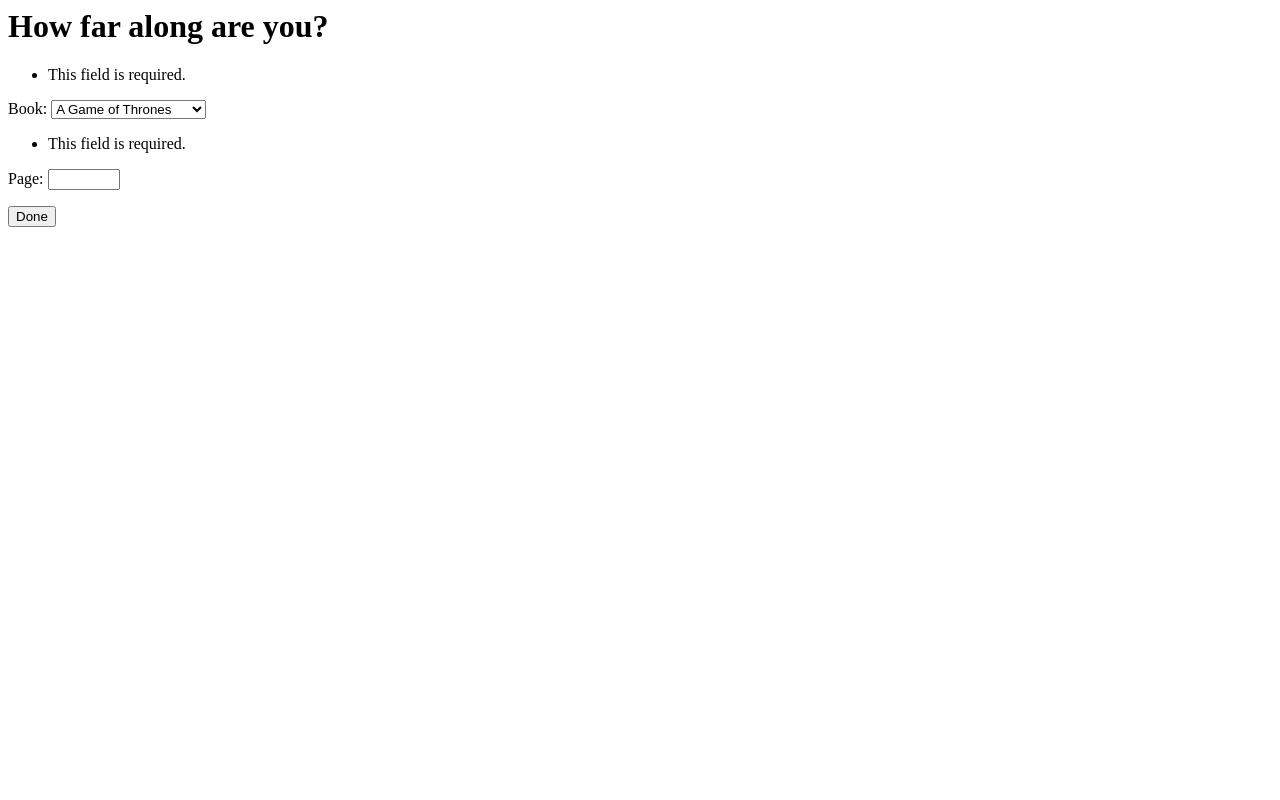
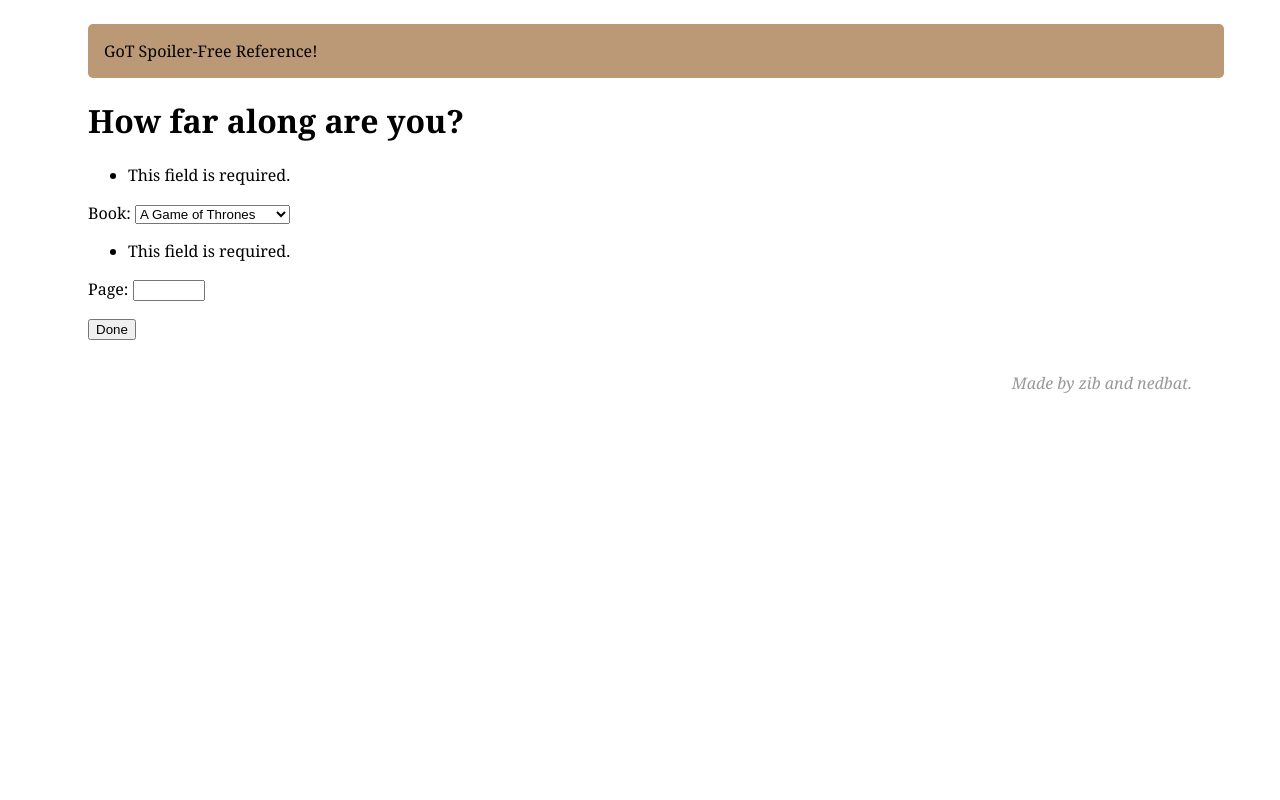
Before and after one commit to zibredlektab/gotti, a Django app: page /settings in a window 1280 px wide. Run offline with Django 3.2, Linux system fonts and the light colour scheme.

Commit message:
Minimal styling.

```diff
--- a/templates/cards/base.html
+++ b/templates/cards/base.html
@@ -1,10 +1,39 @@
+<!DOCTYPE html>
 {# The base template for all of gotti. #}
-
 <html>
   <head>
-      <title>{% block title %}{% endblock %}</title>
+    <title>{% block title %}{% endblock %}</title>
+    <style>
+      html {
+        font-family: Georgia;
+        padding: 1em 5em;
+      }
+      .card {
+        border: 1px solid #888;
+        border-radius: 10px;
+        width: 100%;
+        padding: 1em;
+        margin-top: 1em;
+      }
+      header {
+        background-color: #b97;
+        border-radius: 5px;
+        display: block;
+        width: 100%;
+        padding: 1em;
+      }
+      footer {
+        color: #999;
+        font-style: italic;
+        text-align: right;
+        margin-top: 2em;
+        width: 100%;
+      }
+    </style>
   </head>
   <body>
-      {% block body %}{% endblock %}
+    <header>GoT Spoiler-Free Reference!</header>
+    {% block body %}{% endblock %}
+    <footer>Made by zib and nedbat.</footer>
   </body>
 </html>
--- a/templates/cards/card.html
+++ b/templates/cards/card.html
@@ -5,6 +5,7 @@
 {% block title %}{{card.name}}, {{card.title}}{% endblock %}
 
 {% block body %}
+  <div class='card'>
     <h1>{{card.name}}</h1>
     <h2>{{card.title}}</h2>
     {% if card.house %}
@@ -13,4 +14,5 @@
     {% filter markdown %}
       {% render_as_template card.body %}
     {% endfilter %}
+  </div>
 {% endblock body %}
```
Lines whose indentation alone changed are shown as unchanged.
